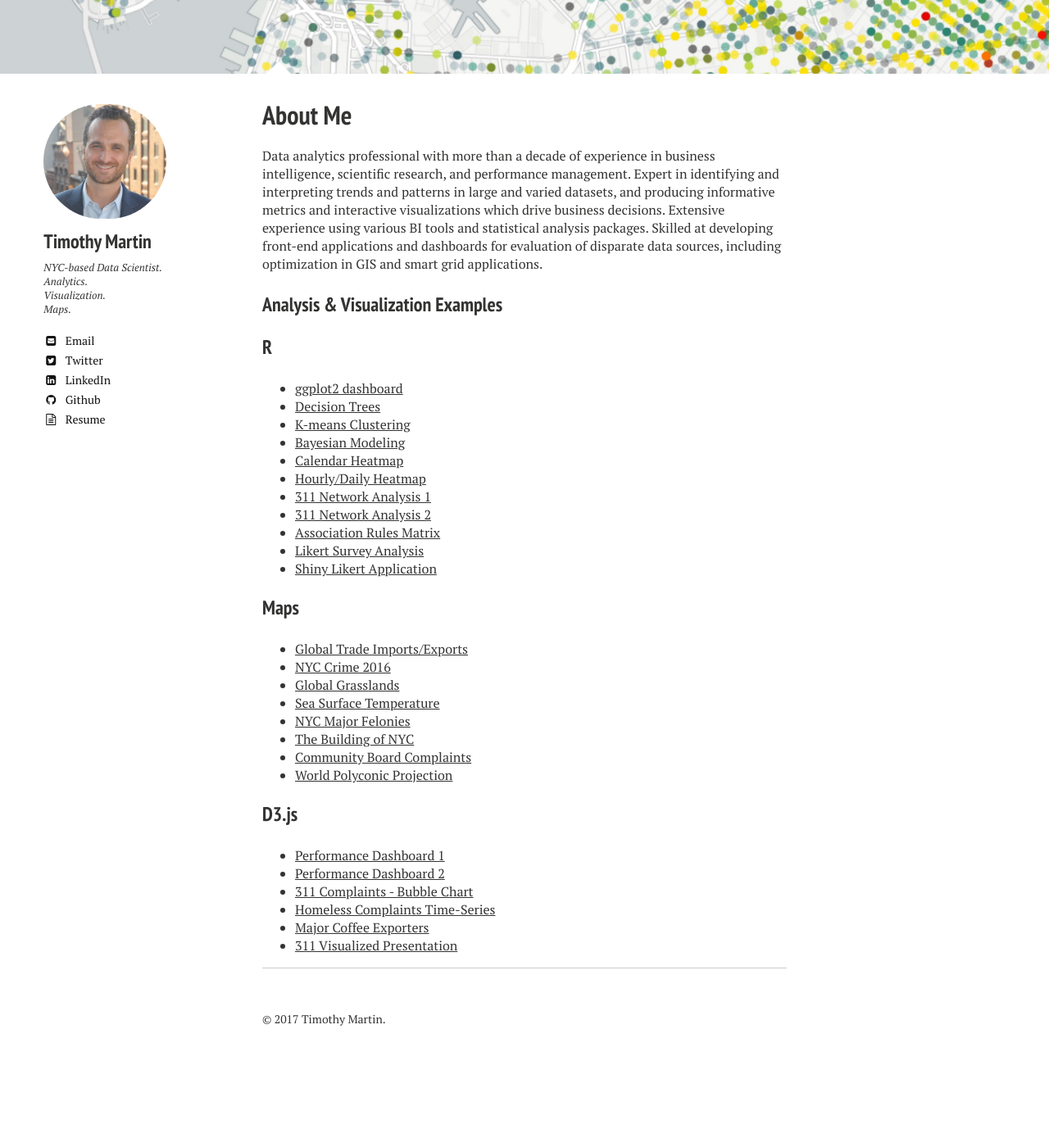
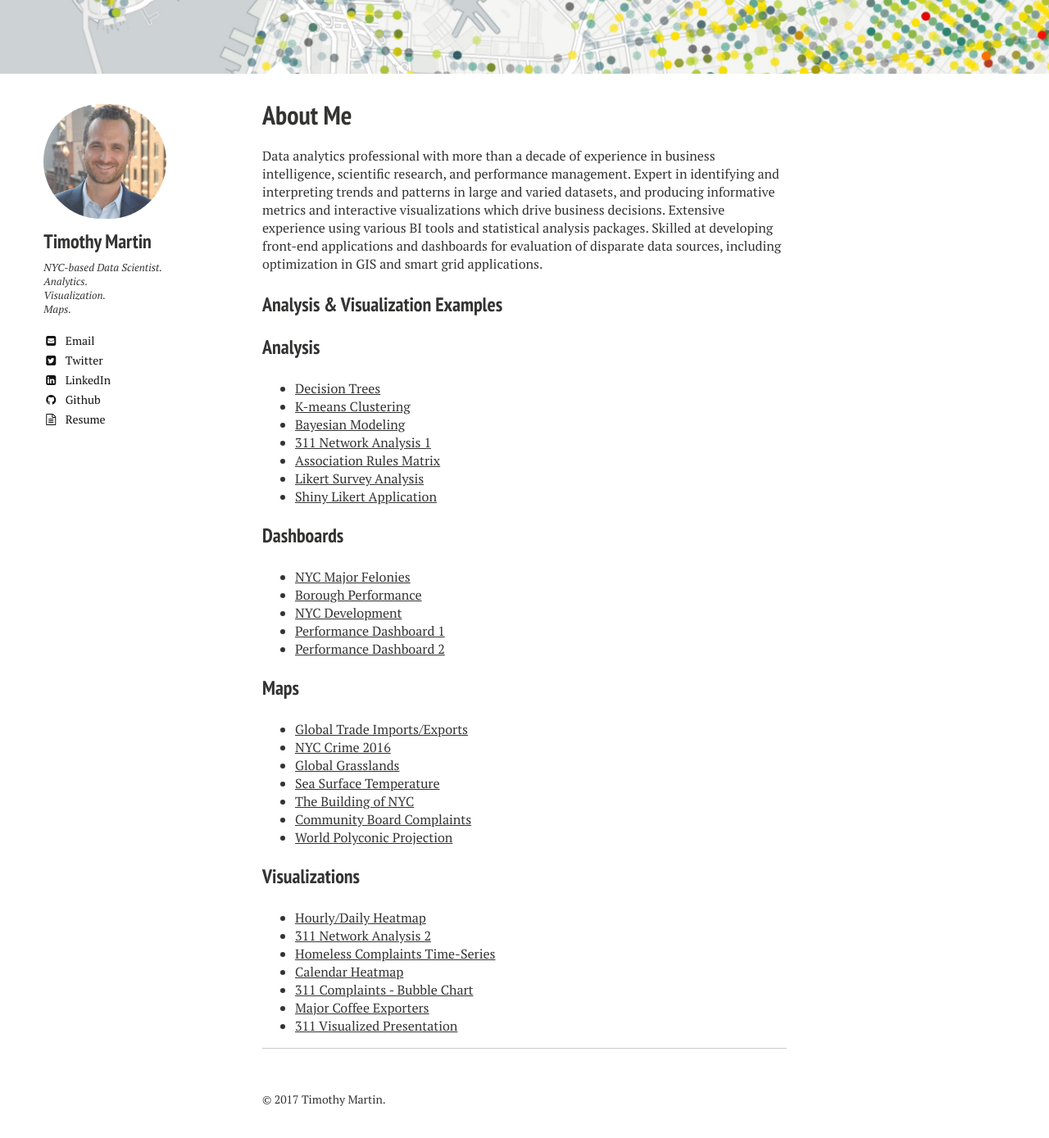
Before and after one commit to timothymartin76/timothymartin76.github.io, a Jekyll site: the page built from index.md, in a window 1280 px wide and 1400 px high, scrolled down 275 px. Shown: the top 1389 px of the window at 82% size. Built offline with Jekyll 4.4.1, drawn with Linux system fonts in a browser that asks for light colours; nearby versions of some CDN libraries; before the commit the page ends 1577 px from its top, so only the background shows below that.

Commit message:
Update index.md

```diff
--- a/index.md
+++ b/index.md
@@ -13,37 +13,36 @@
 
 ### Analysis & Visualization Examples
 
-### R
-* <a href="https://nycdob.github.io/DOB_Dashboards/layouts/Borough_Performance/" target="_blank">ggplot2 dashboard</a>
+### Analysis
 * <a href="https://raw.githubusercontent.com/timothymartin76/Decision_Trees/master/tree2.PNG" target="_blank">Decision Trees</a>
 * <a href="https://raw.githubusercontent.com/timothymartin76/K_Means_Clustering/master/cluster_2.PNG" target="_blank">K-means Clustering</a>
 * <a href="https://raw.githubusercontent.com/timothymartin76/Bayesian_Model/master/Bayesian.PNG" target="_blank">Bayesian Modeling</a>
-* <a href="https://raw.githubusercontent.com/timothymartin76/Calendar_Heatmaps/master/heatmap.PNG" target="_blank">Calendar Heatmap</a>
-* <a href="https://timothymartin76.github.io/R_Heatmaps/Plotly_Heatmap" target="_blank">Hourly/Daily Heatmap</a>
 * <a href="https://raw.githubusercontent.com/timothymartin76/SS_LastMin/gh-pages/net.PNG" target="_blank">311 Network Analysis 1</a>
-* <a href="https://vimeo.com/160318121" target="_blank">311 Network Analysis 2</a>
 * <a href="https://raw.githubusercontent.com/timothymartin76/Market_Basket/master/grouped.PNG" target="_blank">Association Rules Matrix</a>
 * <a href="https://raw.githubusercontent.com/timothymartin76/R-Likert-Survey/master/R_Likert_Survey_screenshot.png" target="_blank">Likert Survey Analysis</a>
 * <a href="http://timothymartin76.github.io/Likert-Survey-Shiny/" target="_blank">Shiny Likert Application</a>
 
-
+### Dashboards
+* <a href="https://timothymartin76.github.io/NYC_Felony/" target="_blank">NYC Major Felonies</a>
+* <a href="https://nycdob.github.io/DOB_Dashboards/layouts/Borough_Performance/" target="_blank">Borough Performance</a>
+* <a href="https://nycdob.github.io/DOB_Dashboards/layouts/two-and-one/" target="_blank">NYC Development</a>
+* <a href="http://timothymartin76.github.io/Performance_Dashboard_2/" target="_blank">Performance Dashboard 1</a>
+* <a href="http://timothymartin76.github.io/Dashboard-D3/" target="_blank">Performance Dashboard 2</a>
 
 ### Maps
-
 * <a href="http://timothymartin76.github.io/MAPS/Global_Trade/#Imports" target="_blank">Global Trade Imports/Exports</a>
 * <a href="https://timothymartin76.github.io/Felonies_2016_Map/" target="_blank">NYC Crime 2016</a>
 * <a href="http://timothymartin76.github.io/MAPS/grasslands.pdf" target="_blank">Global Grasslands</a>
 * <a href="https://timothymartin76.github.io/SST_MAP/SST_2015_Final.pdf" target="_blank">Sea Surface Temperature</a>
-* <a href="https://timothymartin76.github.io/NYC_Felony/" target="_blank">NYC Major Felonies</a>
 * <a href="https://vimeo.com/137822077" target="_blank">The Building of NYC</a>
 * <a href="http://timothymartin76.github.io/Community_Board_Profiles_311/" target="_blank">Community Board Complaints</a>
 * <a href="http://timothymartin76.github.io/MAPS/World_Polyconic_Projection" target="_blank">World Polyconic Projection</a>
 
-### D3.js
-
-* <a href="http://timothymartin76.github.io/Performance_Dashboard_2/" target="_blank">Performance Dashboard 1</a>
-* <a href="http://timothymartin76.github.io/Dashboard-D3/" target="_blank">Performance Dashboard 2</a>
+### Visualizations
+* <a href="https://timothymartin76.github.io/R_Heatmaps/Plotly_Heatmap" target="_blank">Hourly/Daily Heatmap</a>
+* <a href="https://vimeo.com/160318121" target="_blank">311 Network Analysis 2</a>
+* <a href="http://timothymartin76.github.io/311_Homeless_Encampments/Oct2016" target="_blank">Homeless Complaints Time-Series</a>
+* <a href="https://raw.githubusercontent.com/timothymartin76/Calendar_Heatmaps/master/heatmap.PNG" target="_blank">Calendar Heatmap</a>
 * <a href="http://nyc311bi.github.io/SR_Bubble/" target="_blank">311 Complaints - Bubble Chart</a>
-* <a href="http://timothymartin76.github.io/311_Homeless_Encampments/Oct2016" target="_blank">Homeless Complaints Time-Series</a>
 * <a href="http://timothymartin76.github.io/SS_LastMin/examples/coffee" target="_blank">Major Coffee Exporters</a>
 * <a href="http://timothymartin76.github.io/Visualized_Draft" target="_blank">311 Visualized Presentation</a>
```
